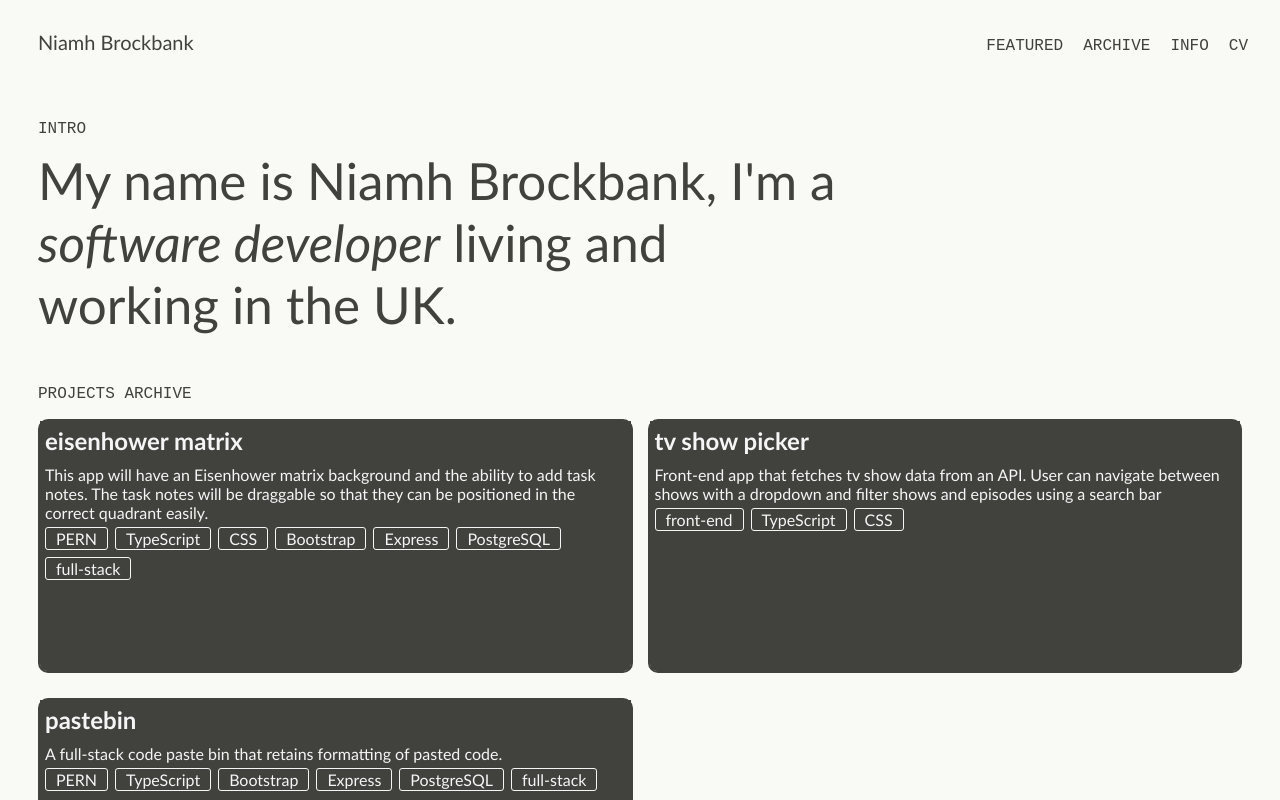
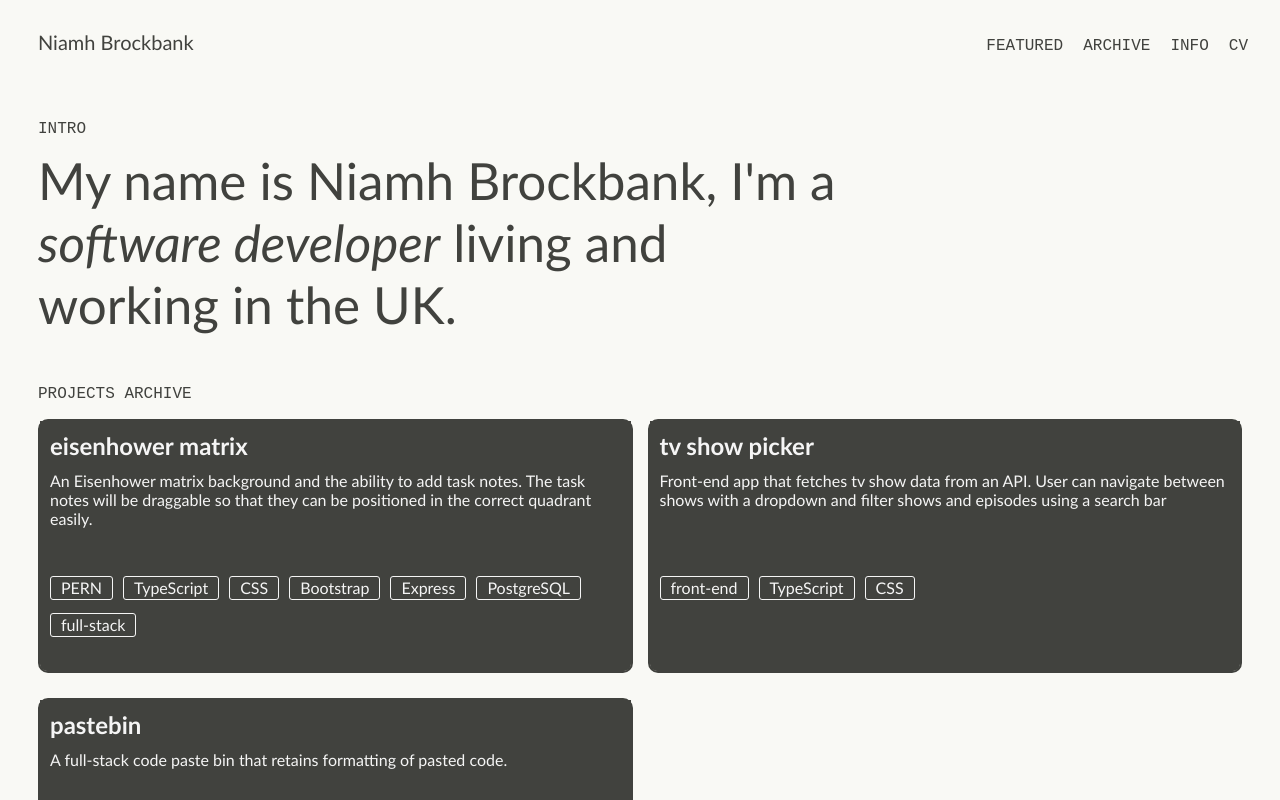
Before and after one commit to niamhbrockbank/portfolio, a React (Create React App) app: page / in a window 1280 px wide. Shown: the top 800 px of the page. Built offline with nearby package versions, Linux system fonts and the light colour scheme.

Commit message:
Align tags on all project cards

```diff
--- a/src/projectsArchive.json
+++ b/src/projectsArchive.json
@@ -2,7 +2,7 @@
   {
     "id": 8,
     "name": "eisenhower matrix",
-    "description": "This app will have an Eisenhower matrix background and the ability to add task notes. The task notes will be draggable so that they can be positioned in the correct quadrant easily.",
+    "description": "An Eisenhower matrix background and the ability to add task notes. The task notes will be draggable so that they can be positioned in the correct quadrant easily.",
     "date_created": "today",
     "tags": [
       "PERN",
--- a/src/styles.css
+++ b/src/styles.css
@@ -137,13 +137,14 @@ a {
 
 #archive_project_details {
   /* font-size: min(2vw, 16pt); */
-  display: flexbox;
+  display: grid;
   background-color: #41423e;
   color: whitesmoke;
   margin: 0px;
-  padding: 5px;
+  padding: 10px;
   border-radius: 0px 0px 7px 7px;
   height: 250px;
+  grid-template-rows: 40px 100px 85px;
 }
 
 .archive_project_title,
@@ -157,14 +158,17 @@ a {
 
 .tags {
   margin-top: 5px;
+  margin-bottom: 5px;
   list-style: none;
   padding-left: 0;
   display: flex;
-  gap: 7px;
+  row-gap: 0px;
+  column-gap: 10px;
   flex-wrap: wrap;
 }
 
 .tag {
+  height: 20px;
   border: 1px solid whitesmoke;
   padding: 1px 10px;
   border-radius: 3px;
```
